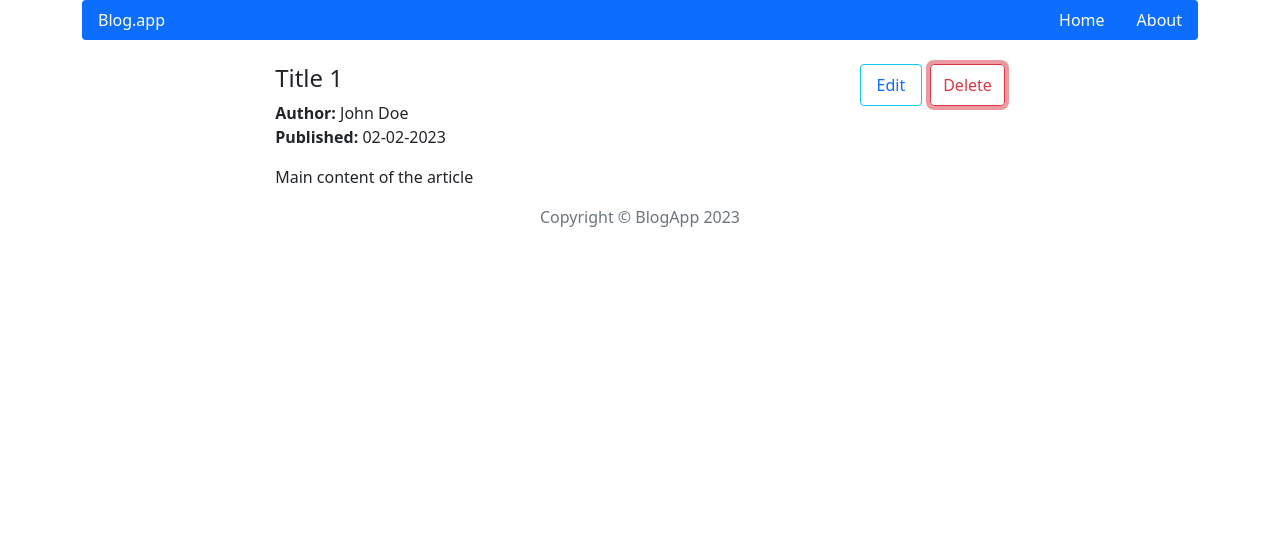
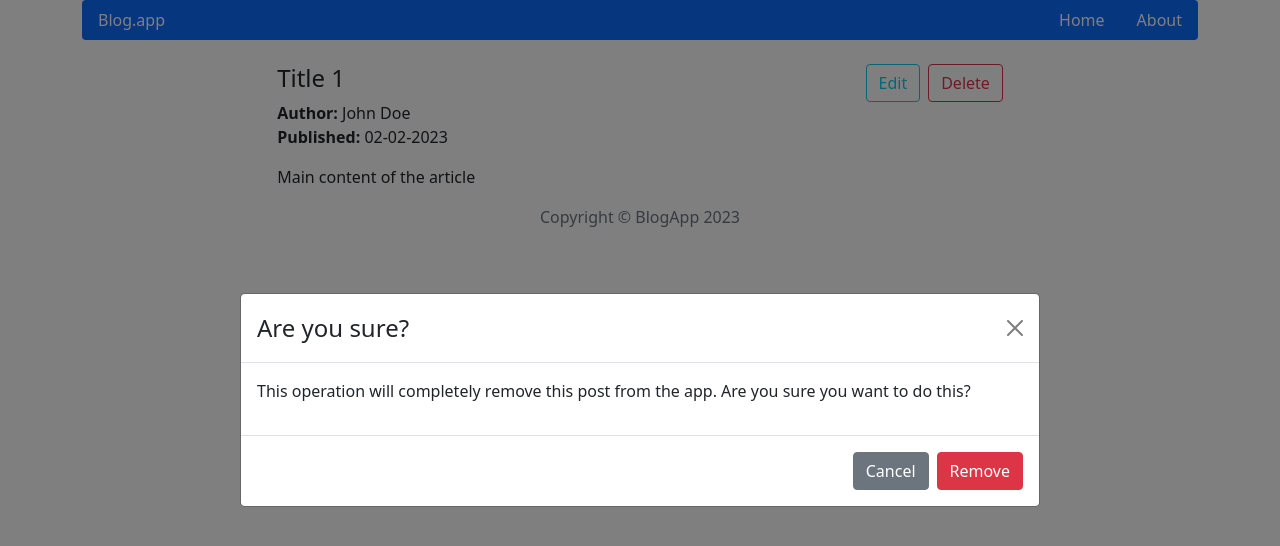
Before and after one commit to Justek9/react-blog-app, a React (Create React App) app: page /post/1 in a window 1280 px wide. Both pictures are taken after a click on the button "Delete". Shown: the top 546 px of the page. Built offline with nearby package versions, Linux system fonts and the light colour scheme.

Commit message:
add modal to delete post

```diff
--- a/src/App.js
+++ b/src/App.js
@@ -9,7 +9,9 @@ import NotFound from './components/pages/NotFound'
 import Header from './components/views/Header'
 import Footer from './components/views/Footer'
 
+
 function App() {
+
 	return (
 		<Container>
 			<Header />
@@ -21,6 +23,8 @@ function App() {
 				<Route path='/about' element={<About />}></Route>
 				<Route path='/*' element={<NotFound />} />
 			</Routes>
+
+
 			<Footer />
 		</Container>
 	)
--- /dev/null
+++ b/src/components/features/DeleteModal.js
@@ -0,0 +1,38 @@
+import Button from 'react-bootstrap/Button'
+import Modal from 'react-bootstrap/Modal'
+import { useDispatch } from 'react-redux'
+import { deletePost } from '../../redux/postsRedux'
+import { useParams } from 'react-router-dom'
+import { useState } from 'react'
+
+const DeleteModal = props => {
+	const { id } = useParams()
+	const dispatch = useDispatch()
+
+	const handleRemovePost = e => {
+		e.preventDefault()
+		dispatch(deletePost(id))
+		props.onHide()
+	}
+
+	return (
+		<Modal {...props} size='lg' aria-labelledby='contained-modal-title-vcenter' centered>
+			<Modal.Header closeButton>
+				<Modal.Title id='contained-modal-title-vcenter'>Are you sure?</Modal.Title>
+			</Modal.Header>
+			<Modal.Body>
+				<p>This operation will completely remove this post from the app. Are you sure you want to do this?</p>
+			</Modal.Body>
+			<Modal.Footer>
+				<Button variant='secondary' onClick={props.onHide}>
+					Cancel
+				</Button>
+				<Button variant='danger' onClick={handleRemovePost}>
+					Remove
+				</Button>
+			</Modal.Footer>
+		</Modal>
+	)
+}
+
+export default DeleteModal
--- a/src/components/pages/ShowPost.js
+++ b/src/components/pages/ShowPost.js
@@ -1,13 +1,20 @@
-import { Button } from 'react-bootstrap'
+import Button from 'react-bootstrap/Button'
+import { NavLink } from 'react-router-dom'
 import { useSelector } from 'react-redux'
+import { useState } from 'react'
 import { useParams } from 'react-router-dom'
-import { getPostById } from '../../redux/postsRedux'
-import NavLink from 'react-bootstrap/NavLink'
+import { deletePost, getPostById } from '../../redux/postsRedux'
+import DeleteModal from '../features/DeleteModal'
+import { Navigate } from 'react-router-dom'
 
 const ShowPost = () => {
 	const { id } = useParams()
 	const post = useSelector(state => getPostById(state, id))
 
+	const [modalShow, setModalShow] = useState(false)
+
+	if (!post) return <Navigate to='/' />
+	else
 		return (
 			<section className='d-flex flex-row justify-content-around align-items-start'>
 				<div className='d-flex flex-column align-items-left'>
@@ -27,10 +34,11 @@ const ShowPost = () => {
 					<Button variant='outline-info' as={NavLink} to={`/post/edit/${post.id}`}>
 						Edit
 					</Button>
-				<Button variant='outline-danger' className='ms-2'>
+					<Button variant='outline-danger' className='ms-2' onClick={() => setModalShow(true)}>
 						Delete
 					</Button>
 				</div>
+				<DeleteModal show={modalShow} onHide={() => setModalShow(false)} />
 			</section>
 		)
 }
--- a/src/redux/postsRedux.js
+++ b/src/redux/postsRedux.js
@@ -8,10 +8,15 @@ export const getPostById = ({ posts }, id) => {
 
 // actions
 const createActionName = actionName => `app/posts/${actionName}`
+const DELETE_POST = createActionName('DELETE_POST')
 
 // action creators
+export const deletePost = payload => ({ type: DELETE_POST, payload })
+
 const postsReducer = (statePart = [], action) => {
 	switch (action.type) {
+		case DELETE_POST:
+			return statePart.filter(post => post.id !== action.payload)
 		default:
 			return statePart
 	}
```
Lines whose indentation alone changed are shown as unchanged.
